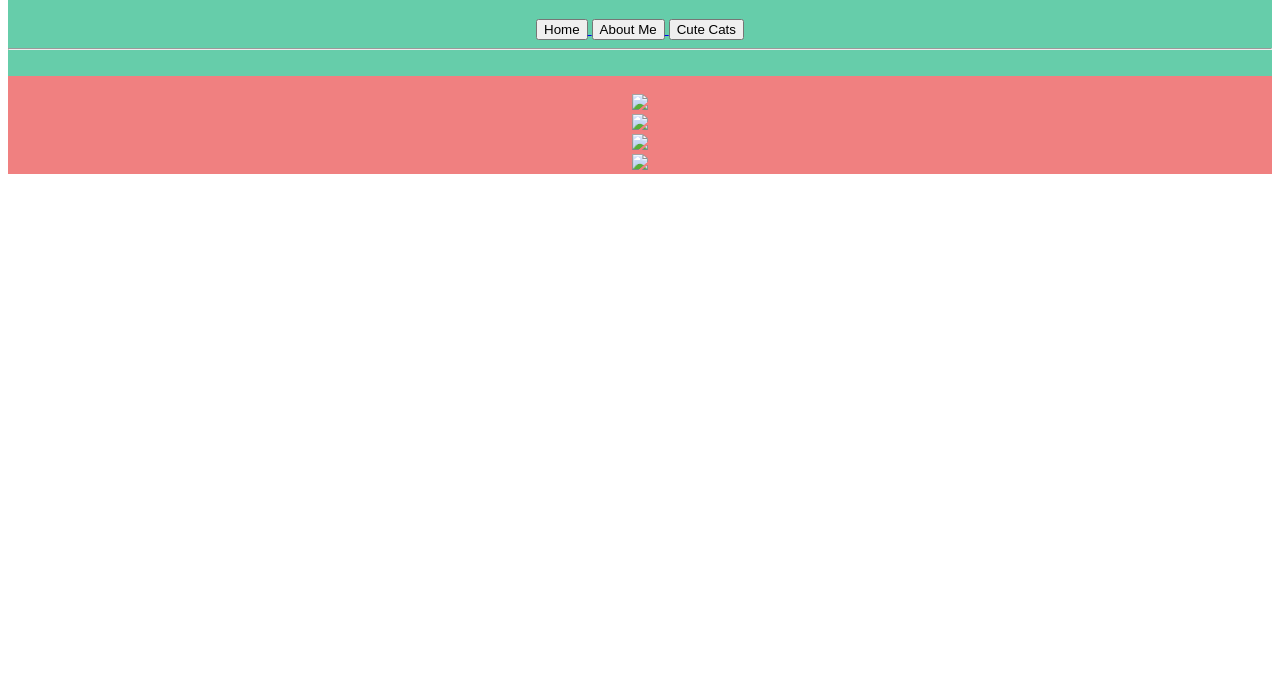
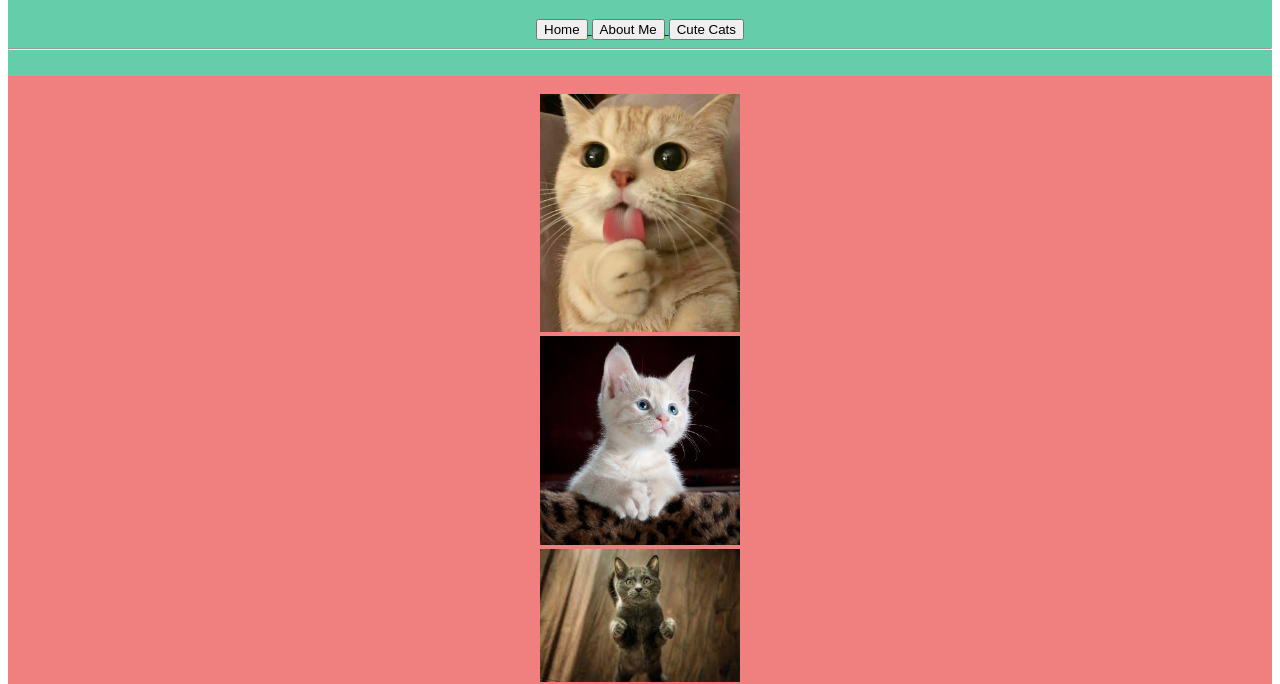
Before and after one commit to impulsivecandle/firstsite, a plain HTML site: page catpics.html in a window 1280 px wide. Shown: the part 123-807 px from the top of the page. Drawn offline with Linux system fonts and the light colour scheme.

Commit message:
Update catpics.html

```diff
--- a/catpics.html
+++ b/catpics.html
@@ -38,13 +38,13 @@
 
 	<section id="cats">
 		<br>
-		<img src="images/cat1.jpg" width=200px>
+		<img src="cat1.jpg" width=200px>
 		<br>
-		<img src="images/cat2.jpeg" width=200px>
+		<img src="cat2.jpeg" width=200px>
 		<br>
-		<img src="images/cat3.jpg" width=200px>
+		<img src="cat3.jpg" width=200px>
 		<br>
-		<img src="images/cat4.jpg" width=200px>
+		<img src="cat4.jpg" width=200px>
 	</section>
 </body>
 </html>
```
